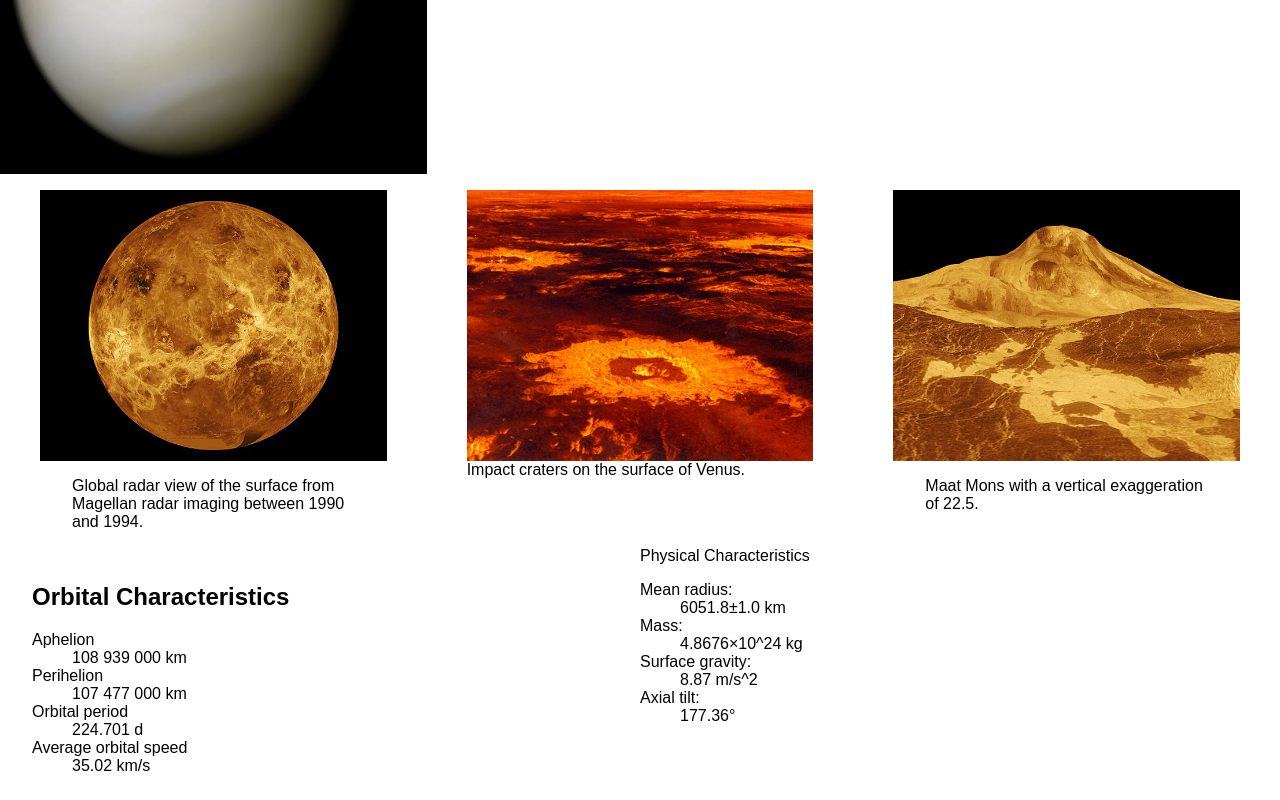
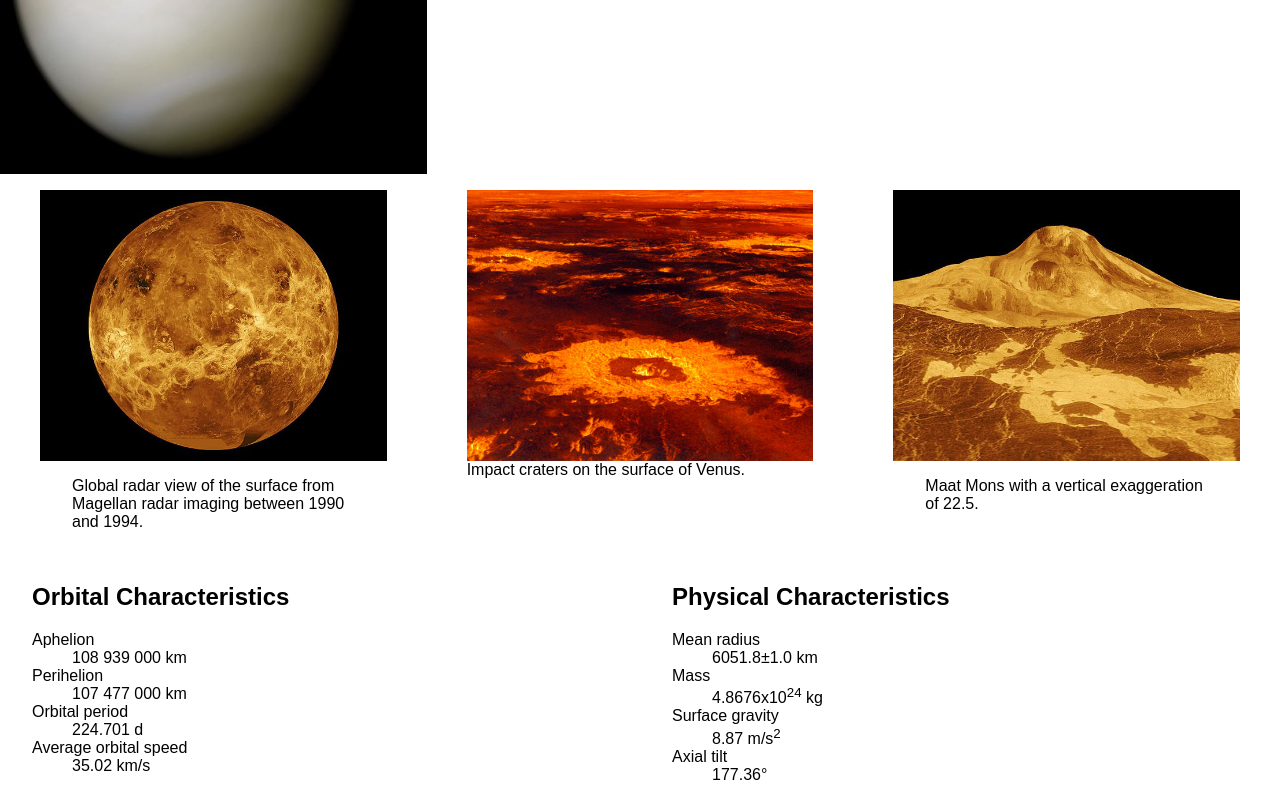
Before and after one commit to MaxTillotson/dsn1675-planet-website, a plain HTML site: page index.html in a window 1280 px wide. Shown: the part 383-1183 px from the top of the page. Drawn offline with Linux system fonts and the light colour scheme.

Commit message:
fixed the second list in index

```diff
--- a/index.html
+++ b/index.html
@@ -82,24 +82,22 @@
       </dl>
     </div>
 
-    <div class="unit xs-1 s-1 m-1-2">
-
-      Physical Characteristics
-
-      <dl>
-        <dt>Mean radius:</dt>
-        <dd>6051.8±1.0 km</dd>
-        <dt>Mass:</dt>
-        <dd>4.8676×10^24 kg</dd>
-        <dt>Surface gravity:</dt>
-        <dd>8.87 m/s^2</dd>
-        <dt>Axial tilt:</dt>
-        <dd>177.36°</dd>
+    <div class="unit xs-1 s-1 m-1-2 gutter">
+      <h2 class="giga">Physical Characteristics</h2>
+      <dl class="mega">
+        <dt class="milli">Mean radius</dt>
+        <dd><data value="6051.8">6051.8±1.0&nbsp;km</data></dd>
+        <dt class="milli">Mass</dt>
+        <dd><data value="4.8676×10">4.8676x10<sup>24</sup>&nbsp;kg<data></dd>
+        <dt class="milli">Surface gravity</dt>
+        <dd><data value="8.87">8.87&nbsp;m/s<sup>2</sup><data></dd>
+        <dt class="milli">Axial tilt</dt>
+        <dd class="push-0"><data value="177.36">177.36°</data></dd>
       </dl>
     </div>
   </div>
 
+</main>
 
 </body>
-
 </html>
```
